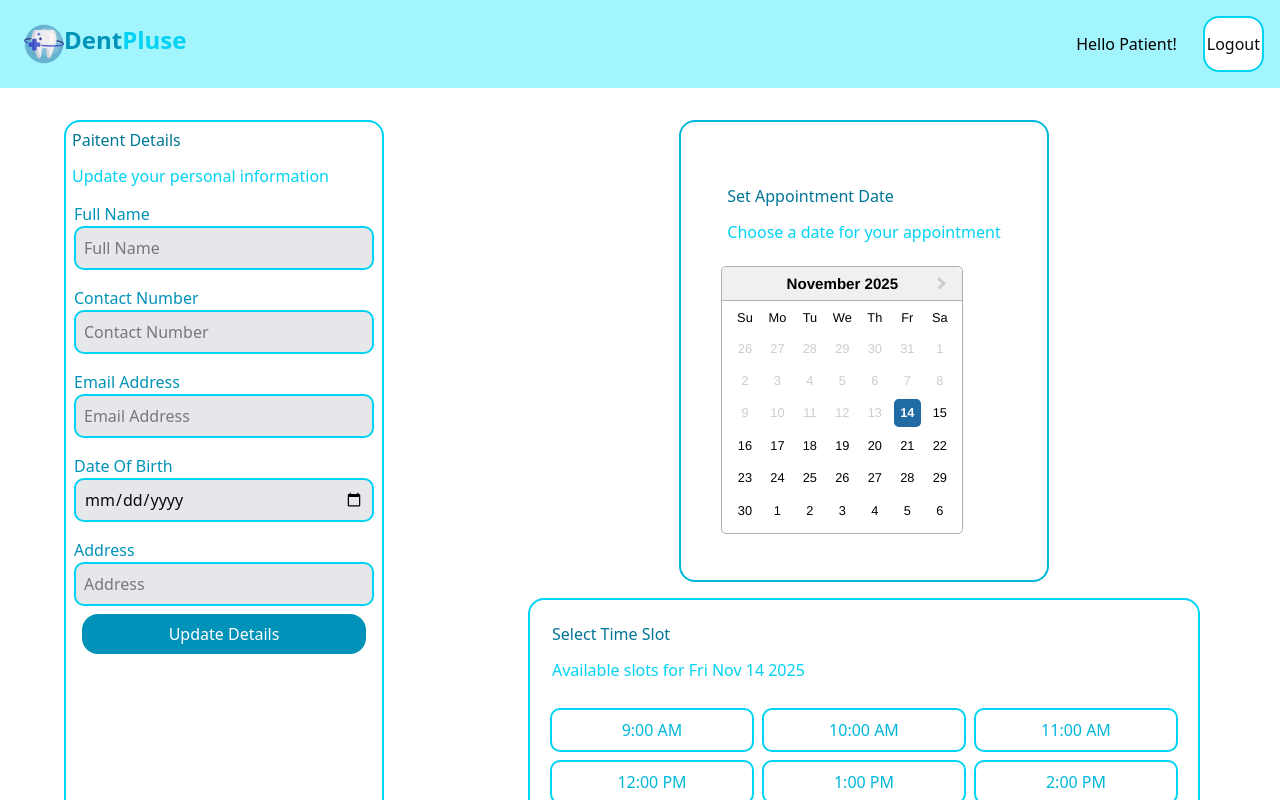
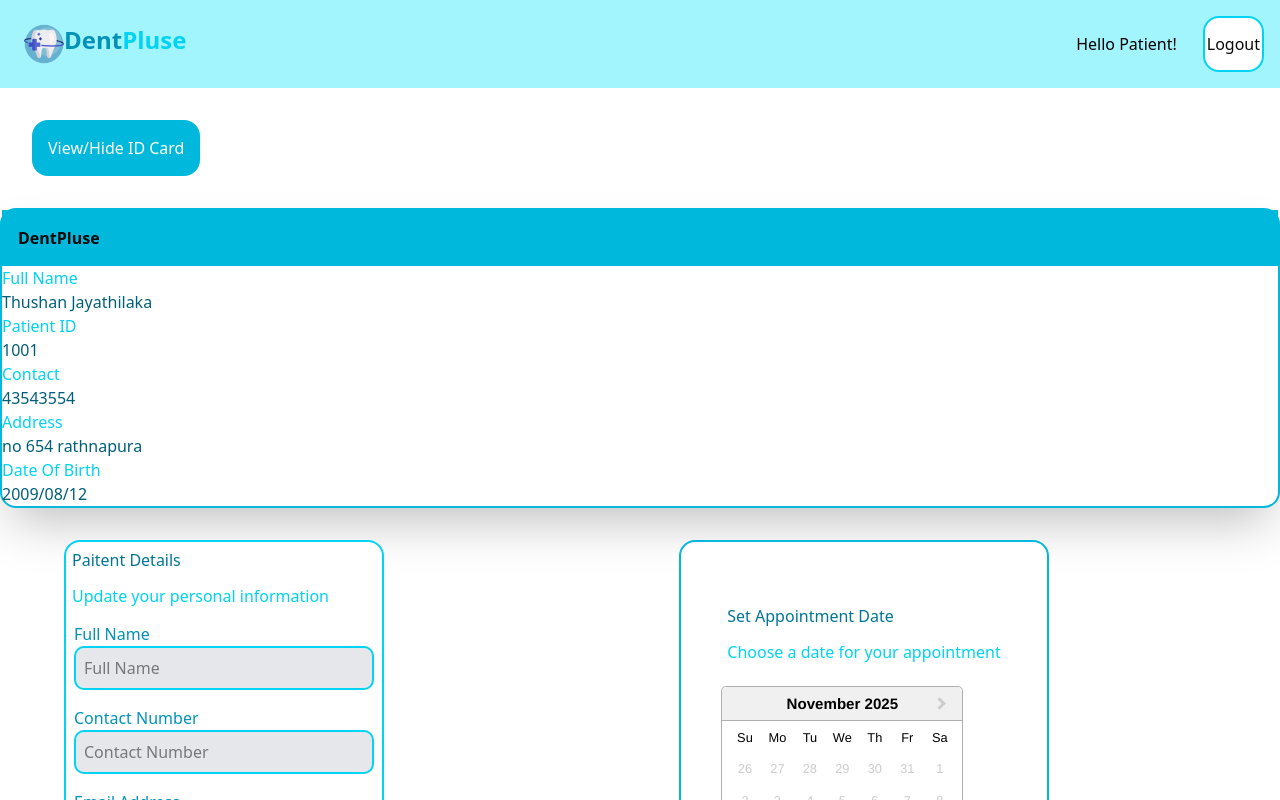
Before and after one commit to HVPasindu/DentPulse, a React app in the folder frontend/: page /patient in a window 1280 px wide. Shown: the top 800 px of the page. Built offline with nearby package versions, Linux system fonts and the light colour scheme; the HTML template or start-up script is replaced by a standard one.

Commit message:
initialize id card interface

```diff
--- a/frontend/src/Patient Pages/MainInterface.jsx
+++ b/frontend/src/Patient Pages/MainInterface.jsx
@@ -3,6 +3,7 @@ import PatientHeader from "./PatientHeader";
 import { AppointmentDate } from "./AppointmentDate";
 import { PatientDetail } from "./PatientDetail";
 import { RecentAppoinment } from "./RecentAppoinment";
+import { PatientIdCard } from "./PatientIdCard";
 
 const MainInterface = () => {
   return (
@@ -10,6 +11,11 @@ const MainInterface = () => {
       <div>
         <PatientHeader />
       </div>
+
+      <div>
+        <PatientIdCard/>
+      </div>
+
       <div className="flex flex-row justify-around pt-8">
         <PatientDetail />
         <AppointmentDate />
--- /dev/null
+++ b/frontend/src/Patient Pages/PatientIdCard.jsx
@@ -0,0 +1,45 @@
+import React, { useState } from "react";
+
+export const PatientIdCard = (props) => {
+  const [show, Setshow] = useState(true);
+
+  const [user, SetUsuer] = useState({
+    userid: "1001",
+    name: "Thushan Jayathilaka",
+    contact: "43543554",
+    address: "no 654 rathnapura ",
+    dob: "2009/08/12",
+  });
+
+  const showhide = () => {
+    Setshow(!show);
+  };
+
+  return (
+    <div className="">
+      <div className="p-8">
+        <button
+          className=" p-4 text-white bg-cyan-500 hover:bg-cyan-800 rounded-2xl  "
+          onClick={showhide}
+        >
+          View/Hide ID Card
+        </button>
+      </div>
+      {show && (
+        <div className="border-2 rounded-2xl border-cyan-500 shadow-2xl flex  flex-col justify-center ">
+          <div className="bg-cyan-500 p-4 font-7xl font-bold"> DentPluse</div>
+          <h1 className="text-cyan-400">Full Name</h1>
+          <h1 className="text-cyan-800">{user.name}</h1>
+          <h1 className="text-cyan-400">Patient ID</h1>
+          <h1 className="text-cyan-800">{user.userid}</h1>
+          <h1 className="text-cyan-400">Contact</h1>
+          <h1 className="text-cyan-800">{user.contact}</h1>
+          <h1 className="text-cyan-400">Address</h1>
+          <h1 className="text-cyan-800">{user.address}</h1>
+          <h1 className="text-cyan-400">Date Of Birth</h1>
+          <h1 className="text-cyan-800">{user.dob}</h1>
+        </div>
+      )}
+    </div>
+  );
+};
```
Also changed, not shown: frontend/src/Patient Pages/View/Showid.jsx (added), frontend/src/Patient Pages/data/idcarddata.jsx (added).
